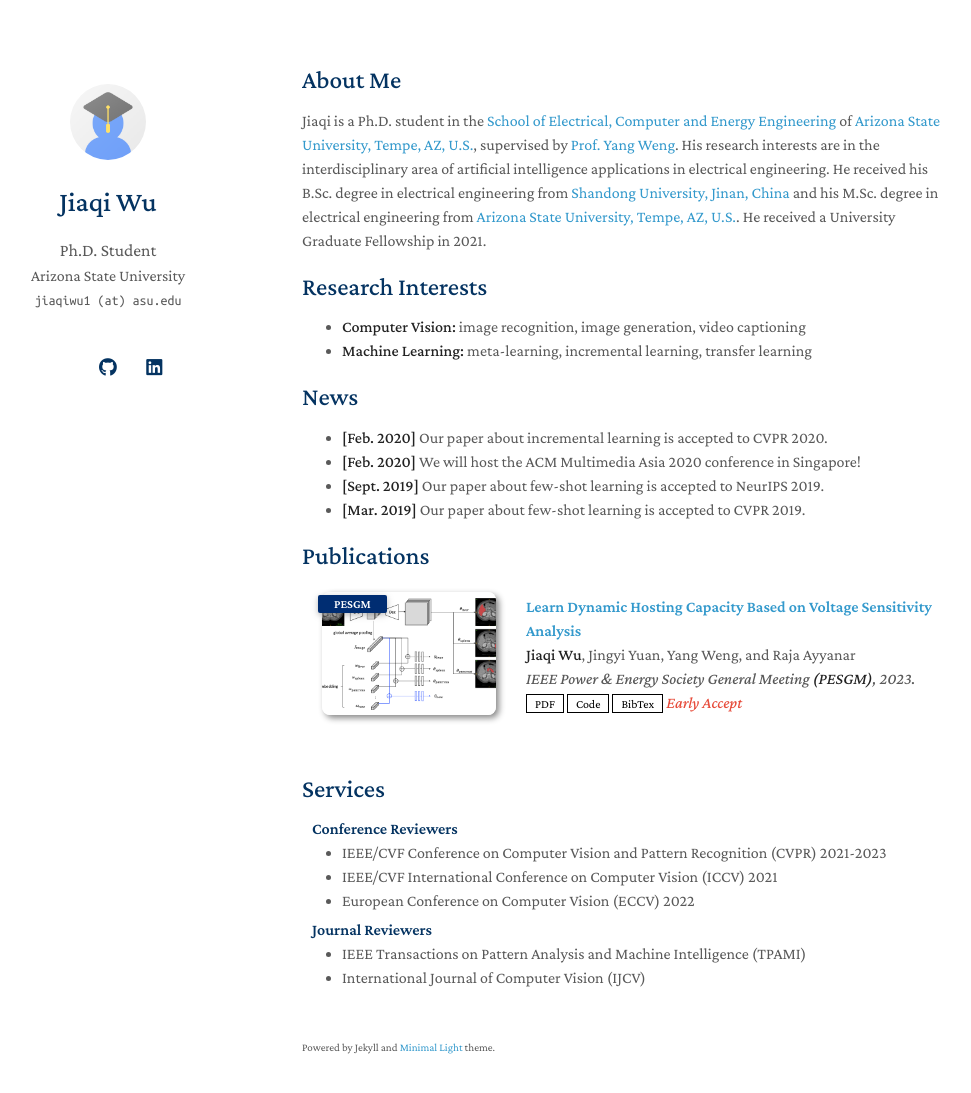
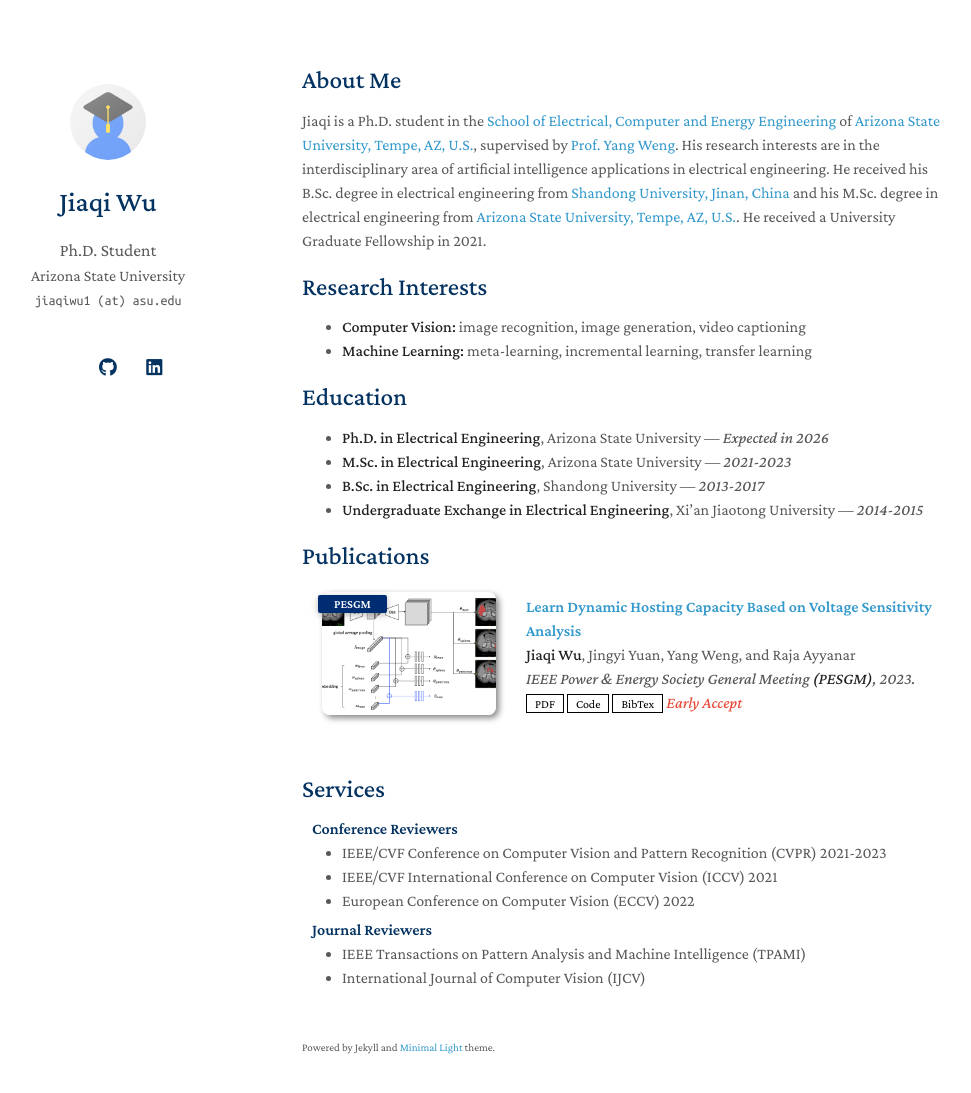
Before and after one commit to jiaqiwu1/jiaqiwu1.github.io, a Jekyll site: the page built from index.md, in a window 1280 px wide and 1128 px high. Shown: the top 1093 px of the window, without its empty margins (168-1139 px from the left). Built offline with Jekyll 4.4.1, drawn with Linux system fonts in a browser that asks for light colours; a style sheet for code colours, icons or effects is not loaded; our own code applies the rules of GitHub Pages for plain Markdown files.

Commit message:
Update index.md

```diff
--- a/index.md
+++ b/index.md
@@ -11,12 +11,12 @@ Jiaqi is a Ph.D. student in the [School of Electrical, Computer and Energy Engin
 - **Computer Vision:** image recognition, image generation, video captioning
 - **Machine Learning:** meta-learning, incremental learning, transfer learning
 
-## News
+## Education
 
-- **[Feb. 2020]** Our paper about incremental learning is accepted to CVPR 2020.
-- **[Feb. 2020]** We will host the ACM Multimedia Asia 2020 conference in Singapore!
-- **[Sept. 2019]** Our paper about few-shot learning is accepted to NeurIPS 2019.
-- **[Mar. 2019]** Our paper about few-shot learning is accepted to CVPR 2019.
+- **Ph.D. in Electrical Engineering**, Arizona State University — *Expected in 2026*
+- **M.Sc. in Electrical Engineering**, Arizona State University — *2021-2023*
+- **B.Sc. in Electrical Engineering**, Shandong University — *2013-2017*
+- **Undergraduate Exchange in Electrical Engineering**, Xi'an Jiaotong University — *2014-2015*
 
 {% include_relative _includes/publications.md %}
 
```
